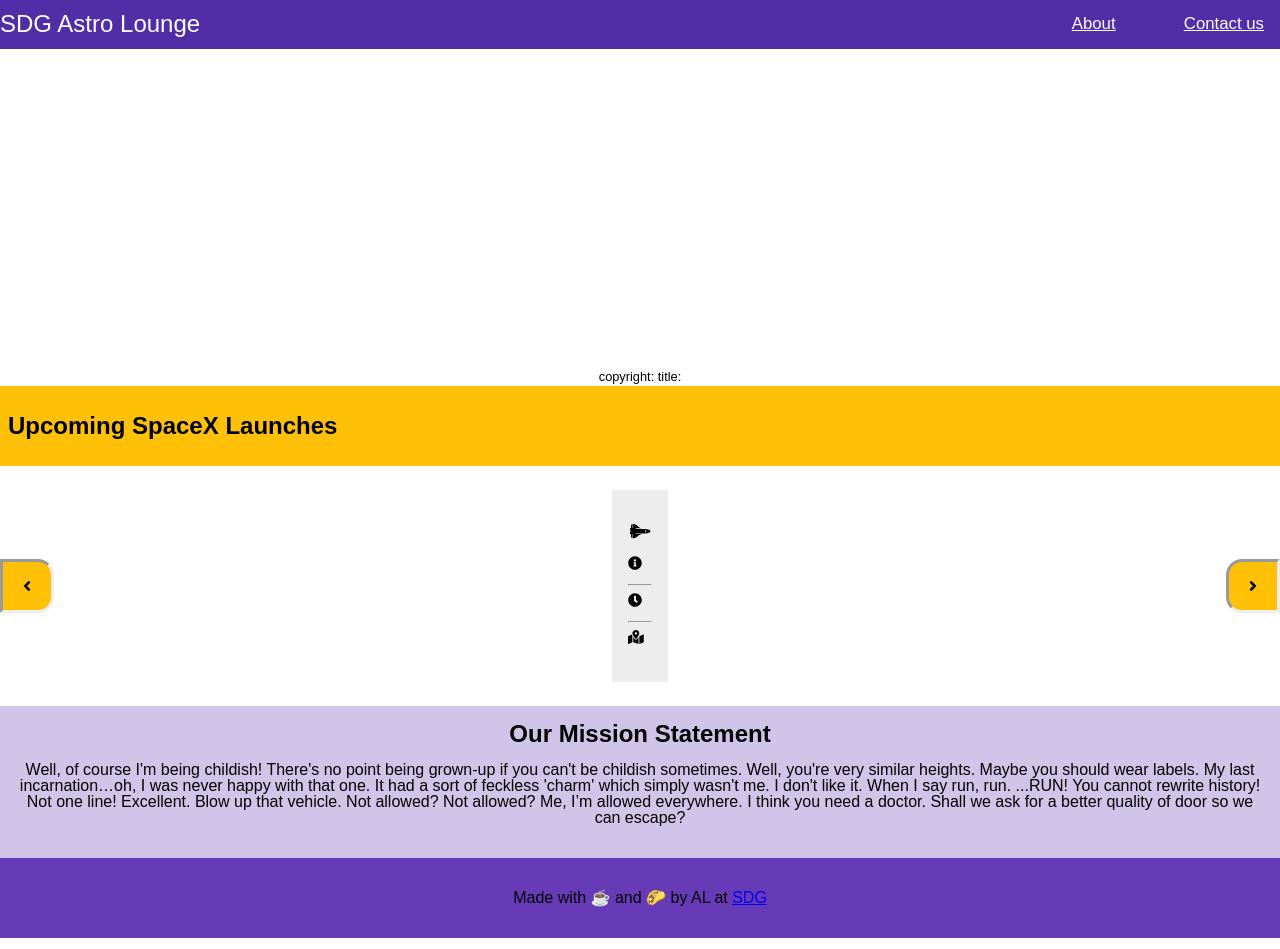
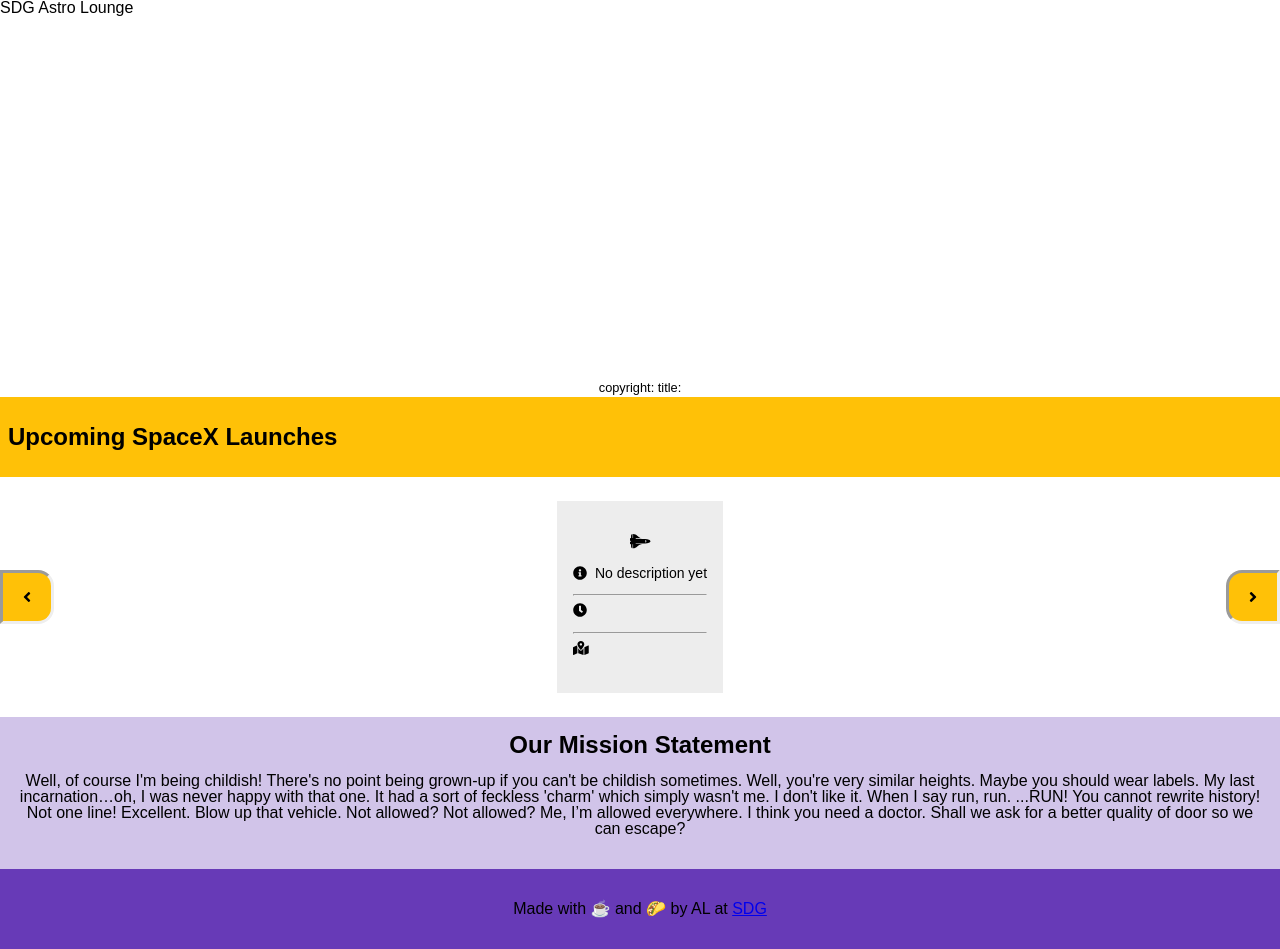
Before and after one commit to alsleaders/astro-lounge, a website: page public/index.html in a window 1280 px wide. Both pictures are taken after a click on the element 27 px from the left and 586 px from the top of the page. Drawn offline with Linux system fonts and the light colour scheme; no server answers.

Commit message:
timer exists

```diff
--- a/public/main.js
+++ b/public/main.js
@@ -5,15 +5,13 @@
 let timeUntilLaunch
 let interval
 
-// api fetches This is fine leave it alone
+// api fetches
 const goGetTheImage = () => {
   fetch('https://sdg-astro-api.herokuapp.com/api/Nasa/apod')
     .then(response => {
       return response.json()
     })
     .then(message => {
-      // console.log(message)
-      // console.log(message.url)
       document.querySelector('.picture-of-the-day').style.backgroundImage =
         'url(' + message.url + ')'
       document.querySelector('.copyright').textContent = message.copyright
@@ -27,45 +25,37 @@
       return response.json()
     })
     .then(missions => {
-      // console.log(missions)
-      // console.log(missions[index].launch_site.site_name_long)
-      // console.log(missions[index].details)
-      // console.log(missions[index].launch_date_utc)
       spaceXMissions = missions
       firstUpcomingLaunch()
     })
 }
 
-// timer logic
+// after you read through this, will you tell me where my mistake is with the timer?
+const firstUpcomingLaunch = () => {
+  document.querySelector('.mission-name').textContent =
+    spaceXMissions[index].mission_name
+  document.querySelector('.mission-location').textContent =
+    spaceXMissions[index].launch_site.site_name_long
+  document.querySelector('.mission-info').textContent =
+    spaceXMissions[index].details
+  document.querySelector('.mission-countdown').textContent =
+    spaceXMissions[index].launch_date_utc
+  console.log(
+    'You know time is completely arbitrary.  At least a calorie is the amount of energy it takes to raise a kg of water a degree C.  Time zones were made up to make sure people did not miss their trains in the late 1800s in the American West.  Just felt like I should mention that since I keep thinking about time and how it is flying by far less quickly than my timer would indicate.'
+  )
+  theFinalCountdown()
+}
+
 const theFinalCountdown = () => {
-  // console.log('liftoff')
-  // get utc data from fetch
   let liftoff = Date.parse(spaceXMissions[index].launch_date_utc)
-  // console.log(now)
-  // console.log(liftoff)
   timeUntilLaunch = liftoff - now
-  // console.log(timeUntilLaunch)
-  // interval =
-  setInterval(updateCountdownClock, 1000)
-  // say Launched if past
-  // if (timeUntilLaunch <= 0) {
-  //   clearInterval(interval)
-  // } else {
-  //   console.log(timeUntilLaunch)
-  //   interval = setInterval(() => {
-  //     timeUntilLaunch -= 1
-  //   })
-  //   // Timer needs to count even when not clicked
-  //   // Timer needs to export in the right formatting
-  // }
+  interval = setInterval(() => {
+    timeUntilLaunch -= 1000
+    updateCountdownClock()
+  })
 }
 
 const updateCountdownClock = () => {
-  interval = timeUntilLaunch -= 1
-
-  // updateCountdownClock()
-  timeUntilLaunch -= 1
-  // console.log(timeUntilLaunch)
   let secs = Math.floor((timeUntilLaunch / 1000) % 60)
   let mins = Math.floor(((timeUntilLaunch / 1000) * 60) % 60)
   let hours = Math.floor((timeUntilLaunch / (1000 * 60 * 60)) % 24)
@@ -80,23 +70,13 @@
     ' minutes, ' +
     secs +
     ' seconds'
-  // console.log(timeUntilLaunch)
   if (timeUntilLaunch <= 0) {
     clearInterval(interval)
     document.querySelector('.mission-countdown').textContent =
       'Mission Launched!'
   }
-
-  console.log(timeUntilLaunch)
-  // if (timeUntilLaunch === 0 || timeUntilLaunch < 0) {
-  //   clearInterval(interval)
-  //   document.querySelector('.mission-countdown').textContent =
-  //     'Mission Launched!'
-  // }
 }
 
-// let updateHTML = setInterval(updateCountdownClock, 1000)
-// make the buttons work
 const nextSpaceXMission = () => {
   clearOldData()
   if (index > spaceXMissions.length - 2) {
@@ -105,9 +85,6 @@
     index++
   }
   firstUpcomingLaunch()
-  updateCountdownClock()
-  // theFinalCountdown()
-  // no, because this messes up when clicked
 }
 
 const previousSpaceXMission = () => {
@@ -117,38 +94,14 @@
   } else {
     index = spaceXMissions.length - 1
   }
-  // console.log(index)
   firstUpcomingLaunch()
-  updateCountdownClock()
-  // theFinalCountdown() no, because this messes up when clicked
-}
-
-// make the first slide
-const firstUpcomingLaunch = () => {
-  // console.log(spaceXMissions)
-  document.querySelector('.mission-name').textContent =
-    spaceXMissions[index].mission_name
-  document.querySelector('.mission-location').textContent =
-    spaceXMissions[index].launch_site.site_name_long
-  document.querySelector('.mission-info').textContent =
-    spaceXMissions[index].details
-  // if ((spaceXMissions[index].details = '')) {
-  //   document.querySelector('.mission-info').textContent =
-  //     'No description available yet'
-  // } else {
-  //   document.querySelector('.mission-info').textContent =
-  //     spaceXMissions[index].details
-  // }
-  document.querySelector('.mission-countdown').textContent =
-    spaceXMissions[index].launch_date_utc
-  theFinalCountdown()
 }
 
 // clear out old slides
 const clearOldData = () => {
   document.querySelector('.mission-name').textContent = ''
   document.querySelector('.mission-location').textContent = ''
-  document.querySelector('.mission-info').textContent = ''
+  document.querySelector('.mission-info').textContent = 'No description yet'
   document.querySelector('.mission-countdown').textContent = ''
 }
 
@@ -157,12 +110,12 @@
   goGetLaunchData()
   // firstUpcomingLaunch()
   // theFinalCountdown()
-  updateCountdownClock()
+  // updateCountdownClock()
   // updateHTML()
 }
 
 document.addEventListener('DOMContentLoaded', main)
-document.addEventListener('DOMContentLoaded', theFinalCountdown)
+// document.addEventListener('DOMContentLoaded', theFinalCountdown)
 document
   .querySelector('.left-arrow-button')
   .addEventListener('click', previousSpaceXMission)
--- a/public/screen.css
+++ b/public/screen.css
@@ -27,14 +27,13 @@
 h1 {
   color: white;
   /* change this to be auto-contrasting */
-  @function set-flash-text-color($color: nth($status, 1)) {
-    @if (lightness($color) > 60) {
-      @return $body-font-color; // Lighter background, return dark color
+    /* @if (lightness($color) > 60) {
+    @return $body-font-color; // Lighter background, return dark color
     } @else {
-      @return $white; // Darker background, return light color
+      @return $white; // Darker background, return light color*/
     }
   }
-}
+
 .menu {
   display: flex;
   flex-direction: row;
```
